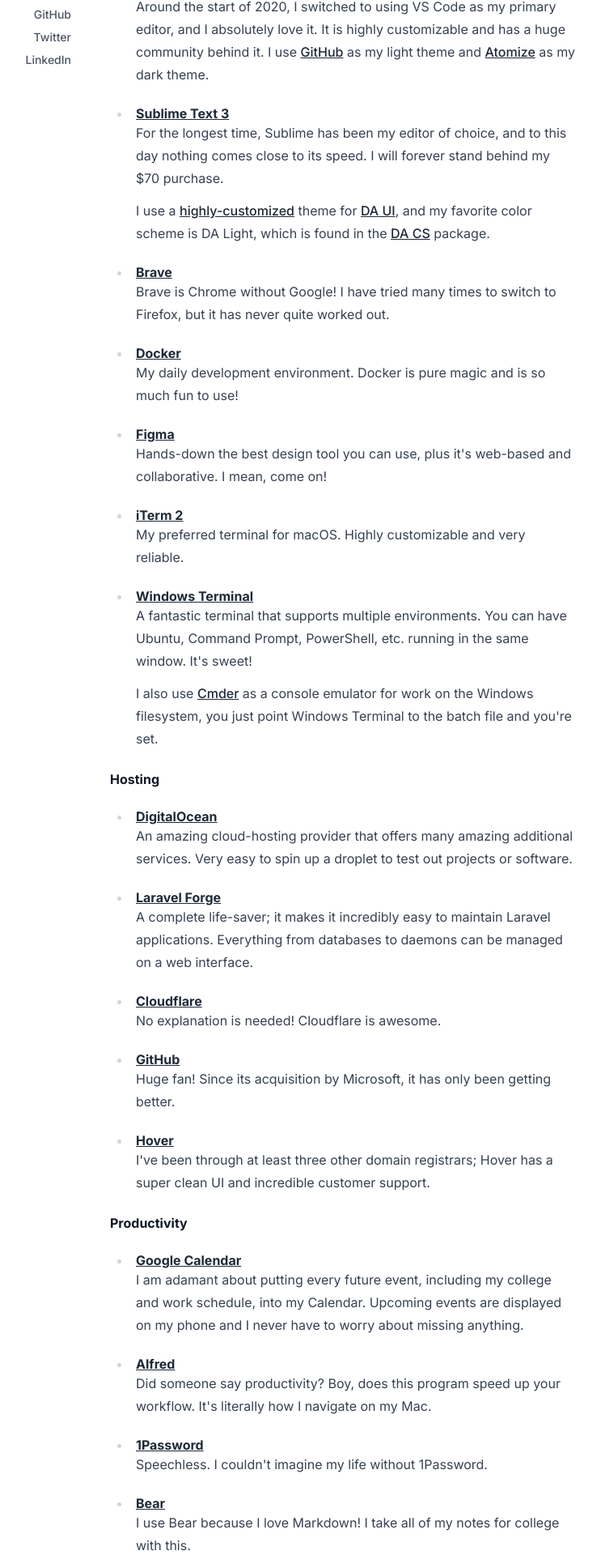
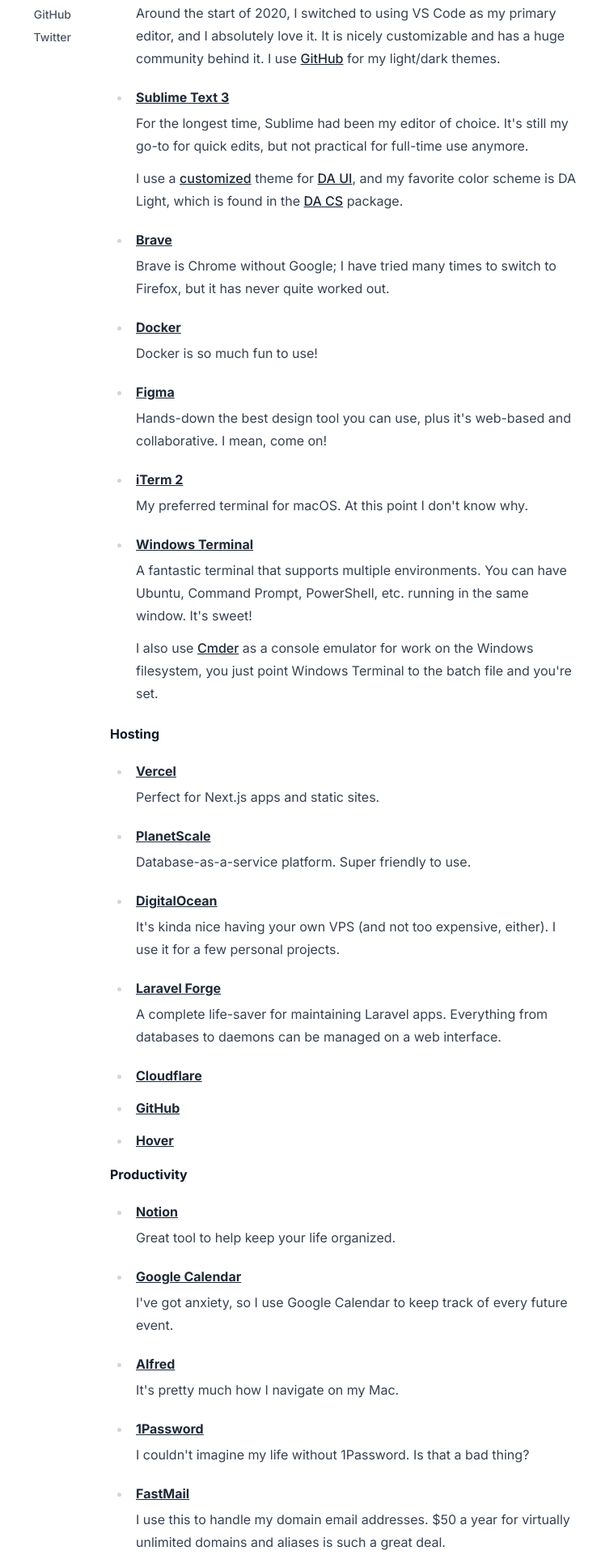
Before and after one commit to zaknesler/nesler.dev, a Next.js app: page /uses in a window 1280 px wide. Shown: the part 400-2320 px from the top of the page at 81% size, without its empty margins (320-1063 px from the left). Built offline with nearby package versions, Linux system fonts and the light colour scheme.

Commit message:
update copy

```diff
--- a/src/components/sidebar.tsx
+++ b/src/components/sidebar.tsx
@@ -127,9 +127,6 @@
             <NavItem href={data.urls.twitter} external={true}>
               Twitter
             </NavItem>
-            <NavItem href={data.urls.linkedin} external={true}>
-              LinkedIn
-            </NavItem>
           </ul>
         </div>
       </div>
--- a/src/pages/now.mdx
+++ b/src/pages/now.mdx
@@ -1,24 +1,22 @@
 import { Content } from '../components/layouts/content'
 
-#### College
+#### Work
 
-This year I graduated cum laude from Wilkes University with a B.S. degree in Computer Science and as a recipient of the Outstanding Senior Award in Computer Science.
-
-Having developed my thought process for problem solving, I am now starting as a full-time software engineer and I'm ready to take on new challenges.
+After I graduated, I moved to Philly and started a full-time position as a full-stack engineer, and I am loving the hell out of it.
 
 #### Currently Learning
 
-I'm getting much more into the JavaScript ecosystem, and I'm currently working with TypeScript and React.
+I've really been digging TypeScript + Next.js more and more. I've also been using [tRPC](https://trpc.io) for coupling the frontend and API layers together, with included type safety that is just so satisfying.
 
-On the side I have been playing around with Go and Rust. They are tremendously fun to use, specifically Rust, and I'm already using them on a few projects.
+Outside of JS-land, I've been slowly learning Rust. It's different but satisfying in its own way. And damn that compiler is unreal.
 
 #### Adventures into Art
 
-In November 2019 I began my venture into art, where I started learning the basics of 3D using [Blender](https://blender.org), an incredibly powerful, open-source 3D suite. I have had a blast learning about 3D modeling, physics/fluid simulations, and creating awesome scenes in general, all using free tutorials on YouTube.
+In November 2019 I began my venture into art, where I started learning the basics of 3D using [Blender](https://blender.org), an incredibly powerful and open-source 3D suite. All using free tutorials on YouTube.
 
-After becoming addicted to Blender and devouring all the content I could, I switched over to learning traditional and digital art. After taking a few art classes in college, including Drawing/Composition and Sculpture, I have only found my interest developing further. Recently, when I find the time, I have been practicing portraits and anatomy.
+Not long after, I switched over to learning traditional and digital art. After taking a few art classes in college, such as drawing/composition, sculpture, & color theory, I have only found my interest developing further.
 
-My next milestone is to get more into painting, both traditional or digital, and delving futher into color theory.
+When I find the time and motivation, I'll practice drawing portraits and work on my understanding of anatomy.
 
 export default ({ children }) => (
   <Content title="Now">
--- a/src/pages/projects.mdx
+++ b/src/pages/projects.mdx
@@ -1,26 +1,20 @@
 import { Content } from '../components/layouts/content'
 
-Here are the repositories of some of the projects that I've worked on. It should come as no surprise that many of them use Laravel, Vue.js, and Tailwind CSS.
-
-Others include applications that I have made to learn a language, environment, or tool, including designing or recreating existing applications to test my skills.
+Here are some of the public projects I've worked on. Most of them are just for fun; some served a purpose, some were just to learn something new.
 
 #### [Vine](https://github.com/ketyl/vine)
 
-Vine is a simple PHP micro-framework that I built from scratch, using no other libaries. It was a great learning experience to get into the nitty-gritty of routing, middleware, and the request cycle. It's _not_ something is intended (now or ever) to be production-ready; it is merely a learning experience.
-
-I'm going to continue updating it with more features (improved middleware stack, error handling, dependency injection, templating engine) when I can, because it is by far one of the more complex projects I've worked on and is full of interesting and tricky problems.
+Vine is a simple PHP micro-framework that I built from scratch. It was a great learning experience to get deep into routing, middleware, and the request life-cycle. It's _not_ something intended to be production-ready.
 
 #### [TexBot](https://github.com/zaknesler/texbot)
 
-Discord Bot that parses and converts LaTeX expressions into PNGs. TexBot started as a project for a concurrency/quantum computing class, and I plan to continue working on it in my free time.
+Discord Bot that parses and converts LaTeX expressions into PNGs. It started as a project for a concurrency/quantum computing class.
 
-It uses the concurrency features of Go and several command-line tools for processing and runs inside of a Docker container.
+It uses the concurrency features of Go and several command-line tools for processing, all wrapped up inside a Docker container.
 
 #### Laravel Projects
 
-These are some of my personal Laravel projects I've worked on. Many of these began from wanting to familiarize myself with a specific library or API, all while diving deeper into using Laravel for more complex applications outside of CRUD.
-
-Many of them are purely proof-of-concepts. Some lean towards front-end and some back-end, but they all helped me improve my skills in some way.
+These are some of my personal Laravel projects I've worked on, mostly for fun.
 
 - **Pastebin Clone** — [Front-end](https://github.com/zaknesler/pastebin-client) & [Back-end](https://github.com/zaknesler/pastebin-api)
 
--- a/src/pages/uses.mdx
+++ b/src/pages/uses.mdx
@@ -8,21 +8,21 @@
 
 - [Visual Studio Code](https://code.visualstudio.com)
 
-  Around the start of 2020, I switched to using VS Code as my primary editor, and I absolutely love it. It is highly customizable and has a huge community behind it. I use [GitHub](https://marketplace.visualstudio.com/items?itemName=GitHub.github-vscode-theme) as my light theme and [Atomize](https://marketplace.visualstudio.com/items?itemName=emroussel.atomize-atom-one-dark-theme) as my dark theme.
+  Around the start of 2020, I switched to using VS Code as my primary editor, and I absolutely love it. It is nicely customizable and has a huge community behind it. I use [GitHub](https://marketplace.visualstudio.com/items?itemName=GitHub.github-vscode-theme) for my light/dark themes.
 
 - [Sublime Text 3](https://sublimetext.com)
 
-  For the longest time, Sublime has been my editor of choice, and to this day nothing comes close to its speed. I will forever stand behind my $70 purchase.
+  For the longest time, Sublime had been my editor of choice. It's still my go-to for quick edits, but not practical for full-time use anymore.
 
-  I use a [highly-customized](https://gist.github.com/zaknesler/436c4d7e6c607321e2a56de9e28795e8) theme for [DA UI](https://github.com/Krypto/sublime-da-ui), and my favorite color scheme is DA Light, which is found in the [DA CS](https://github.com/Krypto/sublime-da-cs) package.
+  I use a [customized](https://gist.github.com/zaknesler/436c4d7e6c607321e2a56de9e28795e8) theme for [DA UI](https://github.com/Krypto/sublime-da-ui), and my favorite color scheme is DA Light, which is found in the [DA CS](https://github.com/Krypto/sublime-da-cs) package.
 
 - [Brave](https://brave.com)
 
-  Brave is Chrome without Google! I have tried many times to switch to Firefox, but it has never quite worked out.
+  Brave is Chrome without Google; I have tried many times to switch to Firefox, but it has never quite worked out.
 
 - [Docker](https://docker.com)
 
-  My daily development environment. Docker is pure magic and is so much fun to use!
+  Docker is so much fun to use!
 
 - [Figma](https://figma.com)
 
@@ -30,7 +30,7 @@
 
 - [iTerm 2](https://iterm2.com)
 
-  My preferred terminal for macOS. Highly customizable and very reliable.
+  My preferred terminal for macOS. At this point I don't know why.
 
 - [Windows Terminal](https://microsoft.com/en-us/p/windows-terminal/9n0dx20hk701)
 
@@ -40,57 +40,50 @@
 
 #### Hosting
 
+- [Vercel](https://vercel.com)
+
+  Perfect for Next.js apps and static sites.
+
+- [PlanetScale](https://planetscale.com)
+
+  Database-as-a-service platform. Super friendly to use.
+
 - [DigitalOcean](https://digitalocean.com/?refcode=704e28ee95b8)
 
-  An amazing cloud-hosting provider that offers many amazing additional services. Very easy to spin up a droplet to test out projects or software.
+  It's kinda nice having your own VPS (and not too expensive, either). I use it for a few personal projects.
 
 - [Laravel Forge](https://forge.laravel.com)
 
-  A complete life-saver; it makes it incredibly easy to maintain Laravel applications. Everything from databases to daemons can be managed on a web interface.
+  A complete life-saver for maintaining Laravel apps. Everything from databases to daemons can be managed on a web interface.
 
 - [Cloudflare](https://cloudflare.com)
-
-  No explanation is needed! Cloudflare is awesome.
-
 - [GitHub](https://github.com)
-
-  Huge fan! Since its acquisition by Microsoft, it has only been getting better.
-
 - [Hover](https://hover.com)
 
-  I've been through at least three other domain registrars; Hover has a super clean UI and incredible customer support.
 
 #### Productivity
 
+- [Notion](https://notion.so)
+
+  Great tool to help keep your life organized.
+
 - [Google Calendar](https://calendar.google.com)
 
-  I am adamant about putting every future event, including my college and work schedule, into my Calendar. Upcoming events are displayed on my phone and I never have to worry about missing anything.
+  I've got anxiety, so I use Google Calendar to keep track of every future event.
 
 - [Alfred](https://alfredapp.com)
 
-  Did someone say productivity? Boy, does this program speed up your workflow. It's literally how I navigate on my Mac.
+  It's pretty much how I navigate on my Mac.
 
 - [1Password](https://1password.com)
 
-  Speechless. I couldn't imagine my life without 1Password.
-
-- [Bear](https://bear.app)
-
-  I use Bear because I love Markdown! I take all of my notes for college with this.
+  I couldn't imagine my life without 1Password. Is that a bad thing?
 
 - [FastMail](https://fastmail.com)
 
   I use this to handle my domain email addresses. $50 a year for virtually unlimited domains and aliases is such a great deal.
 
 #### Personal
-
-- [NordVPN](https://nordvpn.com)
-
-  Reputable, fast, inexpensive. I'm always connected to a VPN and you should be as well.
-
-- [Google One](https://one.google.com)
-
-  I use Google One (Google Drive) for backing up important data and syncing between devices.
 
 - [WinMerge](https://winmerge.org)
 
@@ -100,13 +93,11 @@
 
   A great media streaming solution. Buy your favorite shows, movies, and music and own them forever!
 
-- [Foobar2000](https://foobar2000.com)
+- [NordVPN](https://nordvpn.com)
+- [Google One](https://one.google.com)
+- [Spotify](https://spotify.com)
+- [foobar2000](https://foobar2000.com)
 
-  What year is it again? Yeah, I still use Foobar cause I love FLAC!
-
-- [Spotify](https://spotify.com)
-
-  Great way to discover new artists and listen while driving.
 
 #### Apps
 
@@ -114,23 +105,25 @@
 
   Useful little app for keeping track of all of any subscriptions and recurring billing. Includes weekly, monthly, and yearly cost-breakdowns.
 
-- [Signal](https://signal.org)
-
-  Open-source, encrypted messaging!
-
 - [Unified Remove](https://unifiedremote.com)
 
   A handy app for controlling your computer remotely. More than just a wireless mouse and keyboard, it has support for popular applications and websites as well.
 
 #### Hardware
 
+- **Synology DS920+**
+
+  4-bay NAS. I use this to store all of my media and to host Docker containers, such as Plex. Super convenient to set up and manage.
+
+  I'm running it with 4× WD Red Plus 14TB drives in RAID 10. I got them on sale, I promise!
+
 - **13" MacBook Pro &ndash; 2016**
 
-  2.9 GHz Dual-core i5, 8 GB 2133 MHz. Light, portable, and fast!
+  2.9 GHz Dual-core i5, 8 GB 2133 MHz. Light, portable, and fast (enough)
 
-- **Custom Windows 10 PC**
+- **Windows 10 PC**
 
-  I built this PC in ~2014 and I've been slowly upgrading its specs ever since; it's something I've put quite a lot of work into, and I am very happy with it!
+  I originally built this in ~2014 and I've been slowly upgrading it ever since.
 
   ##### Specs
 
--- a/src/utils/icons.tsx
+++ b/src/utils/icons.tsx
@@ -6,11 +6,11 @@
     size?: 'sm' | 'md' | 'lg'
   }
 
-const sizes = {
-  sm: 'w-5 h-5',
-  md: 'w-7 h-7',
-  lg: 'w-9 h-9',
-}
+const sizes = new Map([
+  ['sm', 'w-5 h-5'],
+  ['md', 'w-7 h-7'],
+  ['lg', 'w-9 h-9'],
+])
 
 export const Icon: React.FC<IconProps> = ({
   children,
@@ -19,10 +19,10 @@
   ...props
 }) => (
   <svg
-    className={cx([className, sizes[size], 'h-5 w-5'])}
+    {...props}
+    className={cx([className, sizes.get(size), 'h-5 w-5'])}
     fill="none"
     xmlns="http://www.w3.org/2000/svg"
-    {...props}
   >
     {children}
   </svg>
--- a/tailwind.config.cjs
+++ b/tailwind.config.cjs
@@ -1,5 +1,6 @@
 const defaultTheme = require('tailwindcss/defaultTheme')
 
+/** @type {import('tailwindcss').Config} */
 module.exports = {
   content: ['./src/**/*.{js,jsx,ts,tsx,mdx}'],
   darkMode: 'media',
@@ -51,7 +52,7 @@
               li: {
                 p: {
                   '&:first-child': {
-                    marginBottom: `-${theme('spacing.4')}`,
+                    marginBottom: `-${theme('spacing.2')}`,
                     a: {
                       fontWeight: theme('fontWeight.semibold'),
                     },
@@ -95,8 +96,7 @@
               li: {
                 p: {
                   '&:first-child': {
-                    marginBottom: `-${theme('spacing.4')}`,
-
+                    marginBottom: `-${theme('spacing.2')}`,
                     a: {
                       fontWeight: theme('fontWeight.semibold'),
                     },
```
